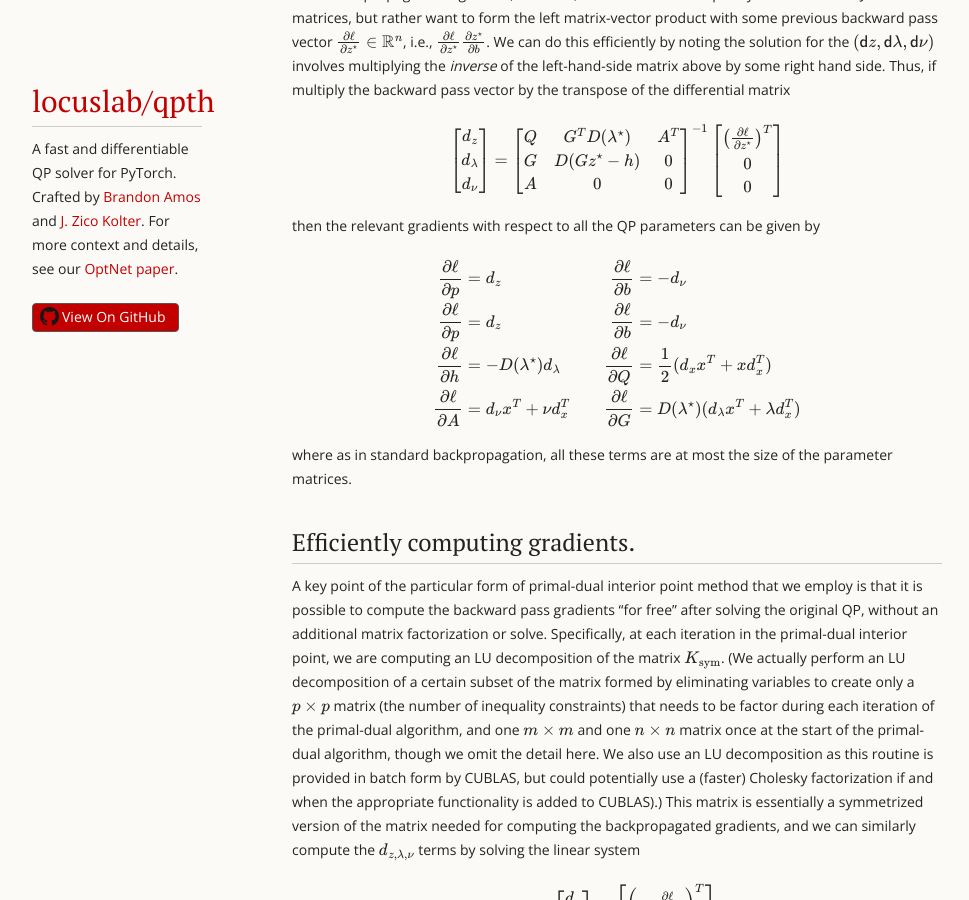
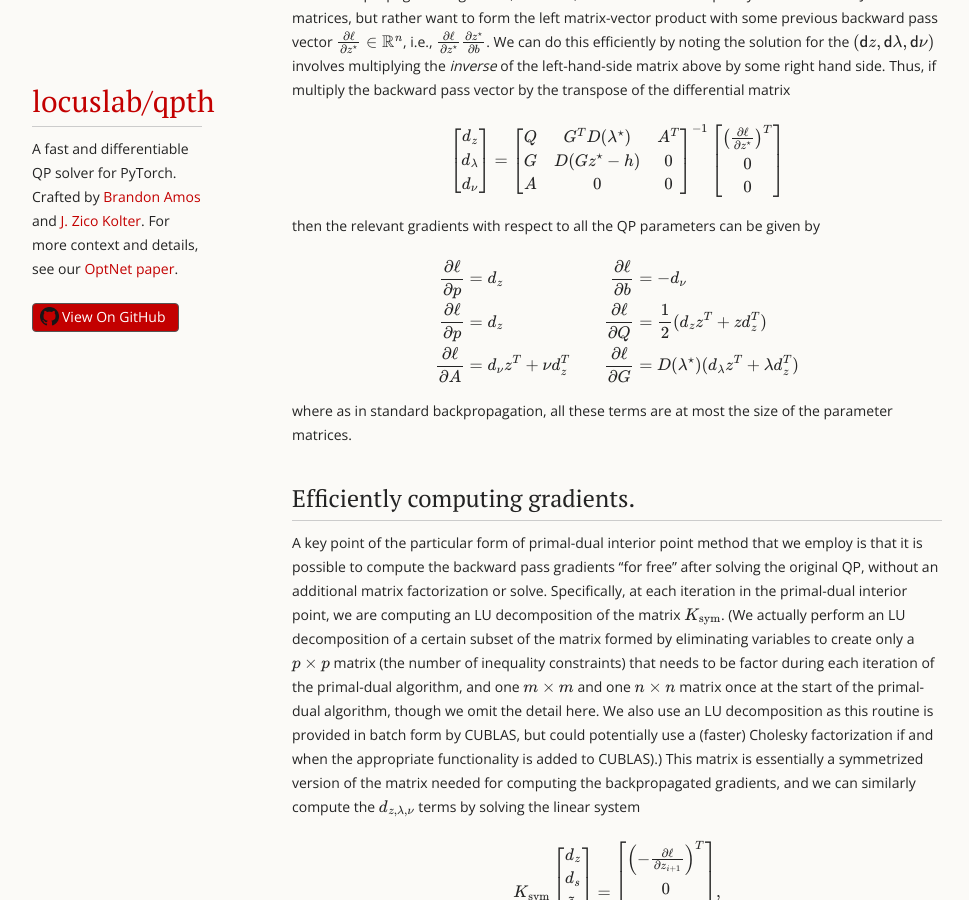
Before and after one commit to locuslab/qpth, a Jekyll site: the page built from index.md, in a window 1280 px wide and 900 px high, scrolled down 6340 px. Shown: the whole window, without its empty margins (18-987 px from the left). Built offline with Jekyll 4.4.1, drawn with Linux system fonts in a browser that asks for light colours; formulas are drawn with MathJax 3; our own code applies the rules of GitHub Pages for plain Markdown files.

Commit message:
Fix derivatives.

```diff
--- a/index.md
+++ b/index.md
@@ -456,12 +456,10 @@ $$
     \frac{\partial \ell}{\partial p} &= d_z
     & \frac{\partial \ell}{\partial b} &= -d_\nu \\
     \frac{\partial \ell}{\partial p} &= d_z
-    & \frac{\partial \ell}{\partial b} &= -d_\nu \\
-    \frac{\partial \ell}{\partial h} &= -D(\lambda^\star) d_\lambda
-    & \frac{\partial \ell}{\partial Q} &= \frac{1}{2}(d_x x^T + xd_x^T) \\
-    \frac{\partial \ell}{\partial A} &= d_\nu x^T + \nu d_x^T
-    & \frac{\partial \ell}{\partial G} &= D(\lambda^\star)(d_\lambda x^T +
-    \lambda d_x^T)
+    & \frac{\partial \ell}{\partial Q} &= \frac{1}{2}(d_z z^T + zd_z^T) \\
+    \frac{\partial \ell}{\partial A} &= d_\nu z^T + \nu d_z^T
+    & \frac{\partial \ell}{\partial G} &= D(\lambda^\star)(d_\lambda z^T +
+    \lambda d_z^T)
   \end{aligned}
   \label{eq:grads}
 \end{equation*}
```
